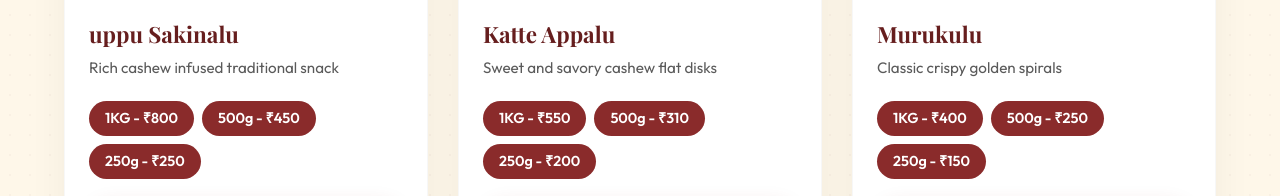
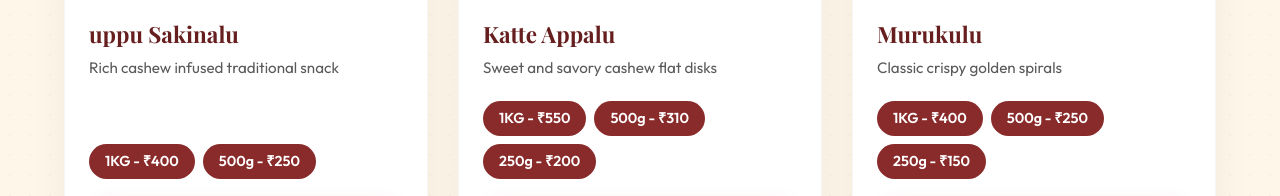
Before and after one commit to Sahith24-24/ammamagari, a plain HTML site: page index.html in a window 1280 px wide. Shown: the part 1835-2031 px from the top of the page. Drawn offline with nearby package versions, Linux system fonts and the light colour scheme; a web font is replaced by a local one.

Commit message:
Update index.html

```diff
--- a/index.html
+++ b/index.html
@@ -125,9 +125,8 @@
                         <h3 class="product-title">uppu Sakinalu</h3>
                         <p class="product-desc">Rich cashew infused traditional snack</p>
                         <div class="product-pricing-grid">
-                            <span class="price-tab active">1KG - ₹800</span>
-                            <span class="price-tab active">500g - ₹450</span>
-                            <span class="price-tab active">250g - ₹250</span>
+                            <span class="price-tab active">1KG - ₹400</span>
+                            <span class="price-tab active">500g - ₹250</span>
                         </div>
                         <a href="https://wa.me/918500082839?text=I'd%20like%20to%20order%20Kaju%20Sakinalu"
                             class="btn btn-primary btn-sm w-100"><i class="ph ph-shopping-cart"></i> Order Now</a>
```
